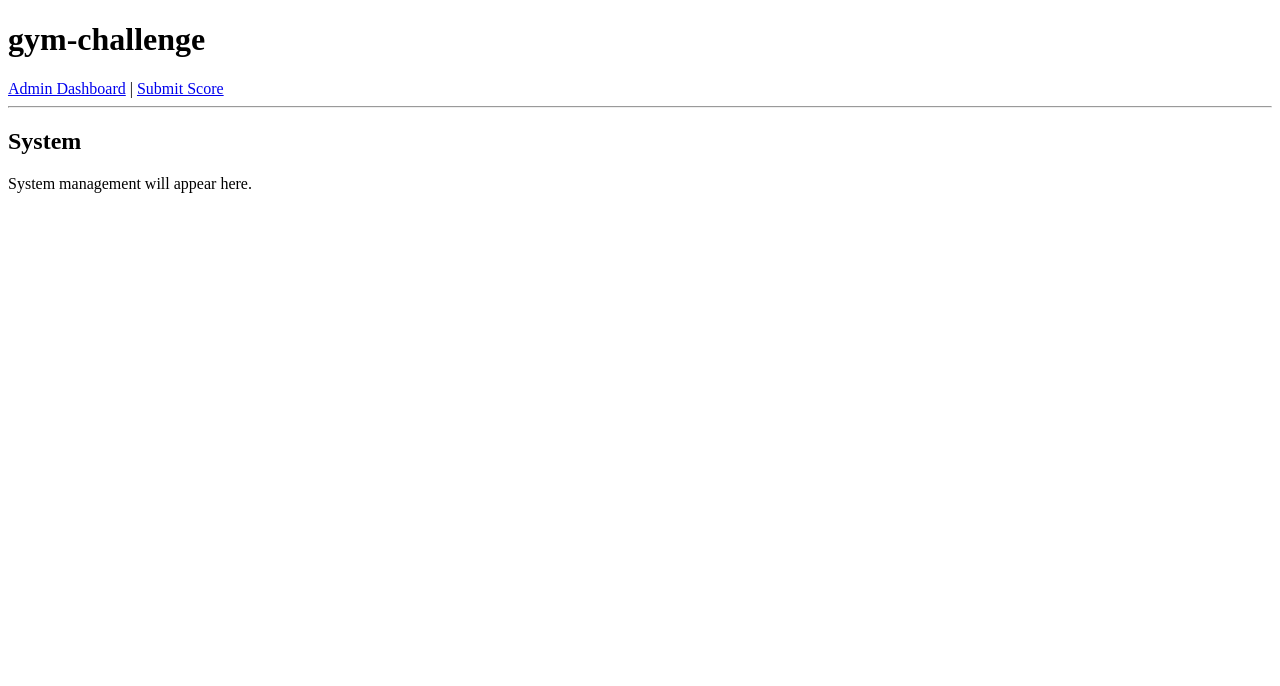
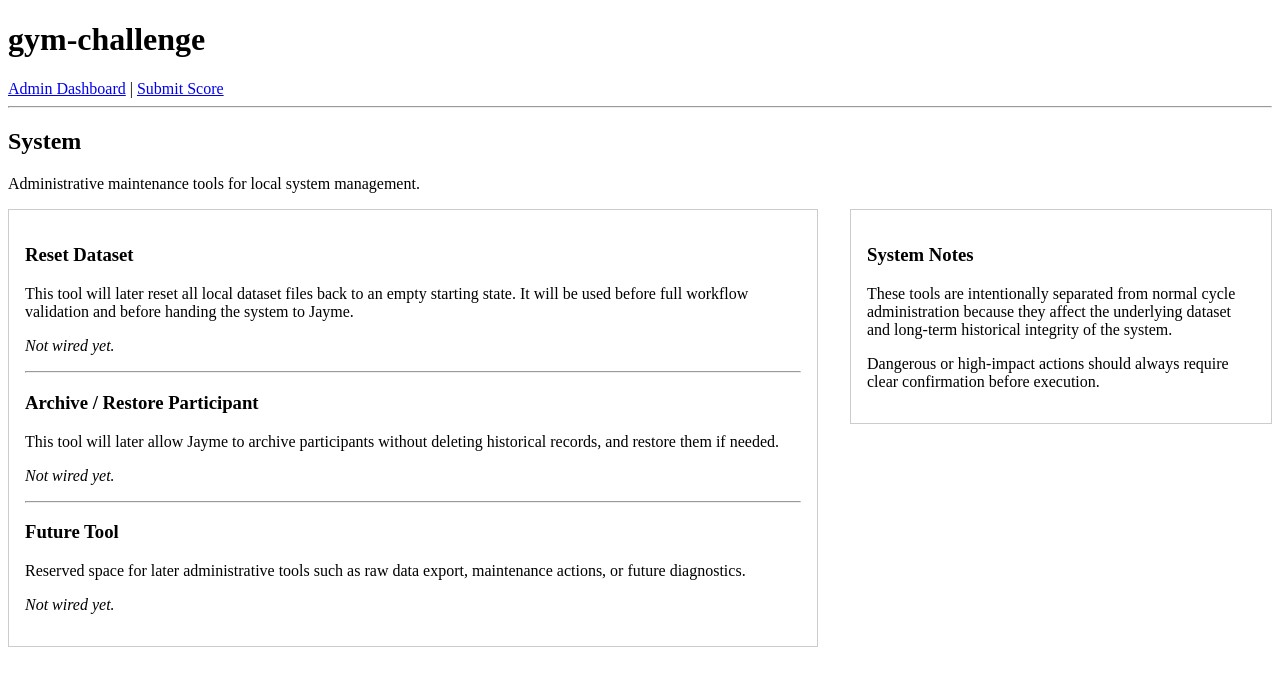
Before and after one commit to mustavo-dev/gym-challenge, a Flask app: page /admin/system in a window 1280 px wide. Shown: the top 686 px of the page. Run offline with Flask 3, Linux system fonts and the light colour scheme.

Commit message:
feat: add system page maintenance tool placeholders

```diff
--- a/src/ui/templates/admin/system.html
+++ b/src/ui/templates/admin/system.html
@@ -6,6 +6,47 @@
 
 <h2>System</h2>
 
-<p>System management will appear here.</p>
+<p>Administrative maintenance tools for local system management.</p>
+
+<div class="admin-two-panel">
+  <section class="admin-panel admin-panel-left">
+    <h3>Reset Dataset</h3>
+    <p>
+      This tool will later reset all local dataset files back to an empty starting state.
+      It will be used before full workflow validation and before handing the system to Jayme.
+    </p>
+    <p><em>Not wired yet.</em></p>
+
+    <hr>
+
+    <h3>Archive / Restore Participant</h3>
+    <p>
+      This tool will later allow Jayme to archive participants without deleting historical
+      records, and restore them if needed.
+    </p>
+    <p><em>Not wired yet.</em></p>
+
+    <hr>
+
+    <h3>Future Tool</h3>
+    <p>
+      Reserved space for later administrative tools such as raw data export,
+      maintenance actions, or future diagnostics.
+    </p>
+    <p><em>Not wired yet.</em></p>
+  </section>
+
+  <aside class="admin-panel admin-panel-right">
+    <h3>System Notes</h3>
+    <p>
+      These tools are intentionally separated from normal cycle administration because
+      they affect the underlying dataset and long-term historical integrity of the system.
+    </p>
+
+    <p>
+      Dangerous or high-impact actions should always require clear confirmation before execution.
+    </p>
+  </aside>
+</div>
 
 {% endblock %}
```
